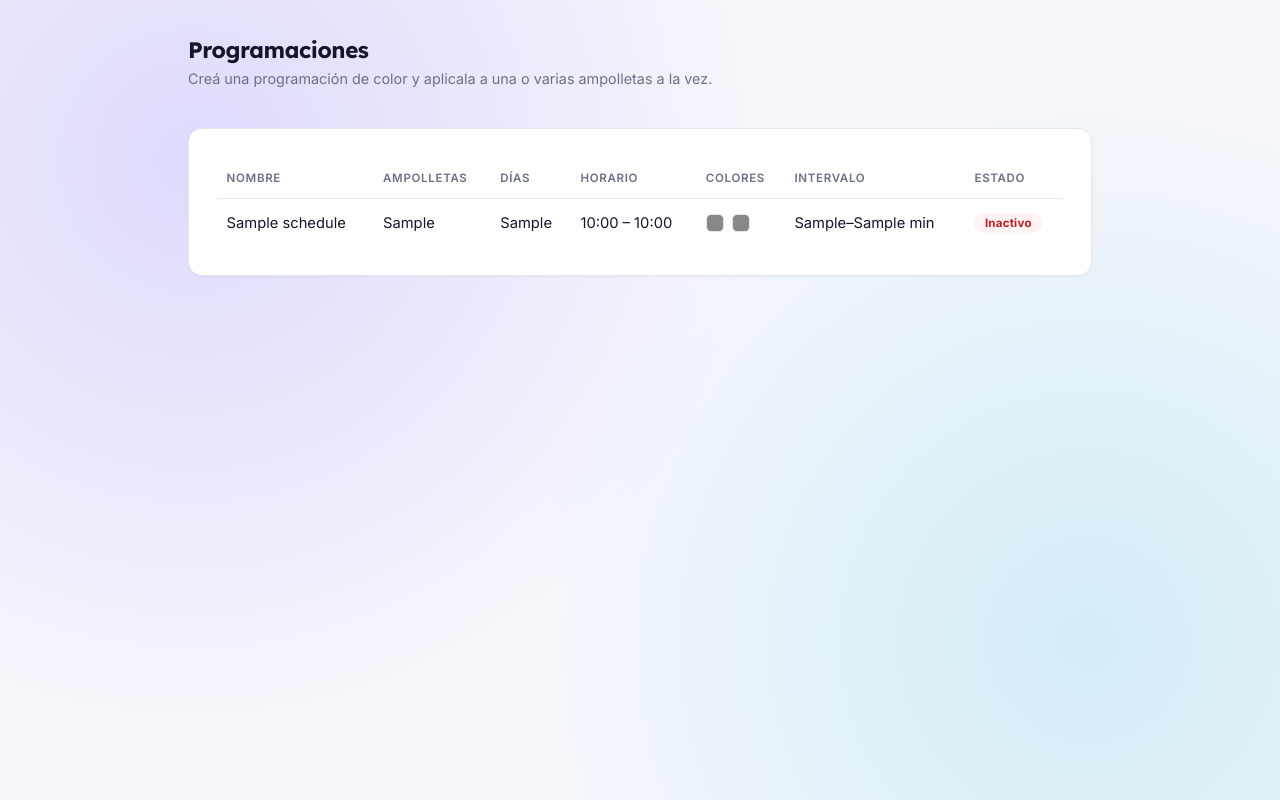
After one commit to rgodoy78/IoT, a Django app: template bulbs/templates/bulbs/schedule_list.html in a window 1280 px wide. The commit adds this page. Run offline with Django 5.2, Linux system fonts and the light colour scheme; the template is opened without the code that fills it: most values are stand-ins (such as "Sample title", 1, 10 or a date in 2020).

Commit message:
Permitir asignar varias ampolletas a una misma programacion de color
Se agrega una seccion de "Programaciones" independiente en el menu,
donde cada programacion ahora puede aplicarse a una o varias
ampolletas (antes era una programacion por ampolleta). Incluye
migracion de datos para el cambio de FK a ManyToMany.

Co-Authored-By: Claude Sonnet 5 <noreply@anthropic.com>

```diff
--- a/bulbs/templates/bulbs/schedule_confirm_delete.html
+++ b/bulbs/templates/bulbs/schedule_confirm_delete.html
@@ -3,11 +3,11 @@
 {% block content %}
 <div class="card">
     <h2>Eliminar programación</h2>
-    <p>¿Confirmás que querés eliminar esta programación de <strong>{{ object.bulb.name }}</strong>? Esta acción no se puede deshacer.</p>
+    <p>¿Confirmás que querés eliminar esta programación de <strong>{{ object.bulbs_display }}</strong>? Esta acción no se puede deshacer.</p>
     <form method="post">
         {% csrf_token %}
         <button type="submit" class="btn btn-danger">Eliminar</button>
-        <a href="{% url 'bulbs:bulb_detail' object.bulb.pk %}" class="btn btn-link">Cancelar</a>
+        <a href="{% url 'bulbs:schedule_list' %}" class="btn btn-link">Cancelar</a>
     </form>
 </div>
 {% endblock %}
--- a/bulbs/templates/bulbs/schedule_form.html
+++ b/bulbs/templates/bulbs/schedule_form.html
@@ -3,13 +3,13 @@
 {% block content %}
 <div class="card">
     <h2>{% if object %}Editar programación{% else %}Nueva programación{% endif %}</h2>
-    <p class="helptext" style="margin-bottom:1.25rem;">Ampolleta: <strong>{{ bulb.name }}</strong></p>
+    <p class="helptext" style="margin-bottom:1.25rem;">Una programación puede aplicarse a una o varias ampolletas a la vez.</p>
     <form method="post">
         {% csrf_token %}
         {% for field in form %}
             <p>
                 <label for="{{ field.id_for_label }}">{{ field.label }}</label>
-                {% if field.name == "days_of_week" %}
+                {% if field.name == "days_of_week" or field.name == "bulbs" %}
                     <div class="day-checkboxes">{{ field }}</div>
                 {% else %}
                     {{ field }}
@@ -21,7 +21,7 @@
             </p>
         {% endfor %}
         <button type="submit" class="btn">Guardar</button>
-        <a href="{% url 'bulbs:bulb_detail' bulb.pk %}" class="btn btn-link">Cancelar</a>
+        <a href="{% url 'bulbs:schedule_list' %}" class="btn btn-link">Cancelar</a>
     </form>
 </div>
 {% endblock %}
--- /dev/null
+++ b/bulbs/templates/bulbs/schedule_list.html
@@ -0,0 +1,64 @@
+{% extends "base.html" %}
+{% block title %}Programaciones{% endblock %}
+{% block content %}
+<div class="header-row">
+    <div>
+        <h2>Programaciones</h2>
+        <p>Creá una programación de color y aplicala a una o varias ampolletas a la vez.</p>
+    </div>
+    {% if user.is_staff %}
+    <div class="actions">
+        <a href="{% url 'bulbs:schedule_create' %}" class="btn">+ Nueva programación</a>
+    </div>
+    {% endif %}
+</div>
+
+{% if schedules %}
+<div class="card">
+    <table>
+        <thead>
+            <tr>
+                <th>Nombre</th>
+                <th>Ampolletas</th>
+                <th>Días</th>
+                <th>Horario</th>
+                <th>Colores</th>
+                <th>Intervalo</th>
+                <th>Estado</th>
+                {% if user.is_staff %}<th>Acciones</th>{% endif %}
+            </tr>
+        </thead>
+        <tbody>
+            {% for schedule in schedules %}
+            <tr>
+                <td>{{ schedule.name|default:"—" }}</td>
+                <td>{{ schedule.bulbs_display|default:"Sin ampolletas asignadas" }}</td>
+                <td>{{ schedule.days_display }}</td>
+                <td>{{ schedule.start_time|time:"H:i" }} – {{ schedule.end_time|time:"H:i" }}</td>
+                <td>
+                    <span class="color-swatch" style="background:{{ schedule.color_a }};"></span>
+                    <span class="color-swatch" style="background:{{ schedule.color_b }};"></span>
+                </td>
+                <td>{{ schedule.min_interval_minutes }}–{{ schedule.max_interval_minutes }} min</td>
+                <td>
+                    {% if schedule.is_active %}
+                        <span class="badge badge-active">Activo</span>
+                    {% else %}
+                        <span class="badge badge-inactive">Inactivo</span>
+                    {% endif %}
+                </td>
+                {% if user.is_staff %}
+                <td class="actions">
+                    <a href="{% url 'bulbs:schedule_edit' schedule.pk %}">Editar</a>
+                    <a href="{% url 'bulbs:schedule_delete' schedule.pk %}">Eliminar</a>
+                </td>
+                {% endif %}
+            </tr>
+            {% endfor %}
+        </tbody>
+    </table>
+</div>
+{% else %}
+<div class="card">No hay programaciones creadas todavía.</div>
+{% endif %}
+{% endblock %}
--- a/bulbs/urls.py
+++ b/bulbs/urls.py
@@ -14,7 +14,9 @@ urlpatterns = [
     path("<int:pk>/control/", views.BulbControlView.as_view(), name="bulb_control"),
     path("<int:pk>/estado/", views.BulbStatusView.as_view(), name="bulb_status"),
     path("<int:bulb_pk>/programaciones/estado/", views.ScheduleStatusView.as_view(), name="schedule_status"),
-    path("<int:bulb_pk>/programaciones/nueva/", views.ScheduleCreateView.as_view(), name="schedule_create"),
+    path("<int:bulb_pk>/programaciones/nueva/", views.ScheduleCreateView.as_view(), name="schedule_create_for_bulb"),
+    path("programaciones/", views.ScheduleListView.as_view(), name="schedule_list"),
+    path("programaciones/nueva/", views.ScheduleCreateView.as_view(), name="schedule_create"),
     path("programaciones/<int:pk>/editar/", views.ScheduleUpdateView.as_view(), name="schedule_edit"),
     path("programaciones/<int:pk>/eliminar/", views.ScheduleDeleteView.as_view(), name="schedule_delete"),
 ]
--- a/templates/base.html
+++ b/templates/base.html
@@ -383,6 +383,9 @@
                 <a href="{% url 'bulbs:bulb_list' %}" class="{% if url_name == 'bulb_list' or url_name == 'bulb_create' or url_name == 'bulb_edit' or url_name == 'bulb_delete' or url_name == 'bulb_detail' %}active{% endif %}">
                     Ampolletas
                 </a>
+                <a href="{% url 'bulbs:schedule_list' %}" class="{% if url_name == 'schedule_list' or url_name == 'schedule_create' or url_name == 'schedule_create_for_bulb' or url_name == 'schedule_edit' or url_name == 'schedule_delete' %}active{% endif %}">
+                    Programaciones
+                </a>
                 {% endwith %}
             </nav>
             <div class="sidebar-footer">
```
Also changed, not shown: bulbs/forms.py (+8 -1 lines), bulbs/models.py (+6 -3 lines), bulbs/scheduler.py (+15 -7 lines), bulbs/templates/bulbs/bulb_detail.html (+6 -3 lines), bulbs/views.py (+18 -23 lines), bulbs/migrations/0005_colorschedule_bulbs.py (added).
